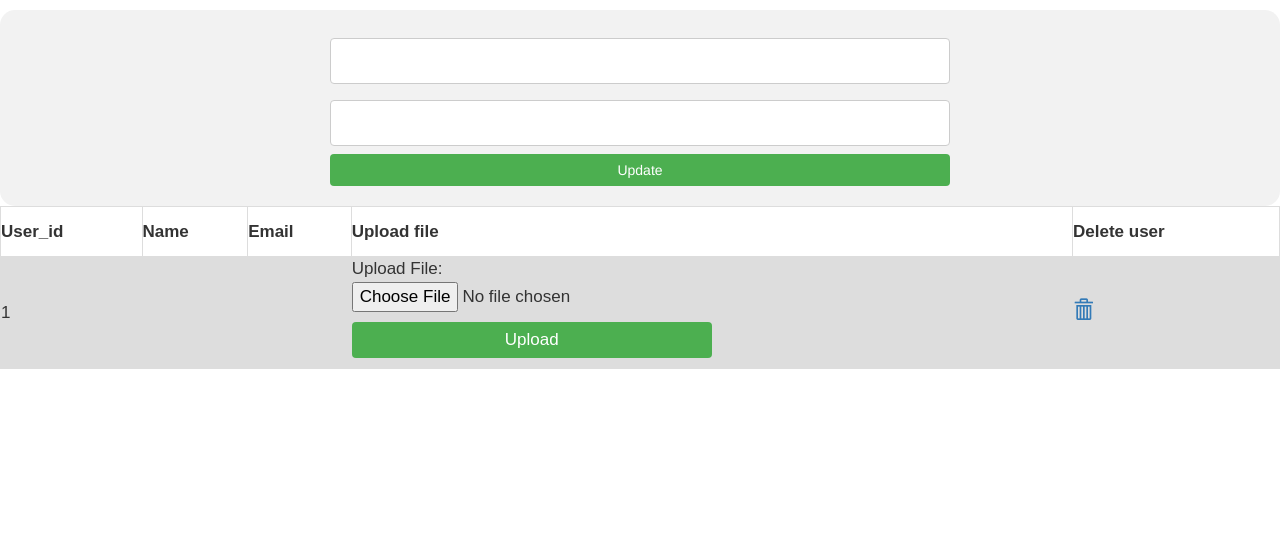
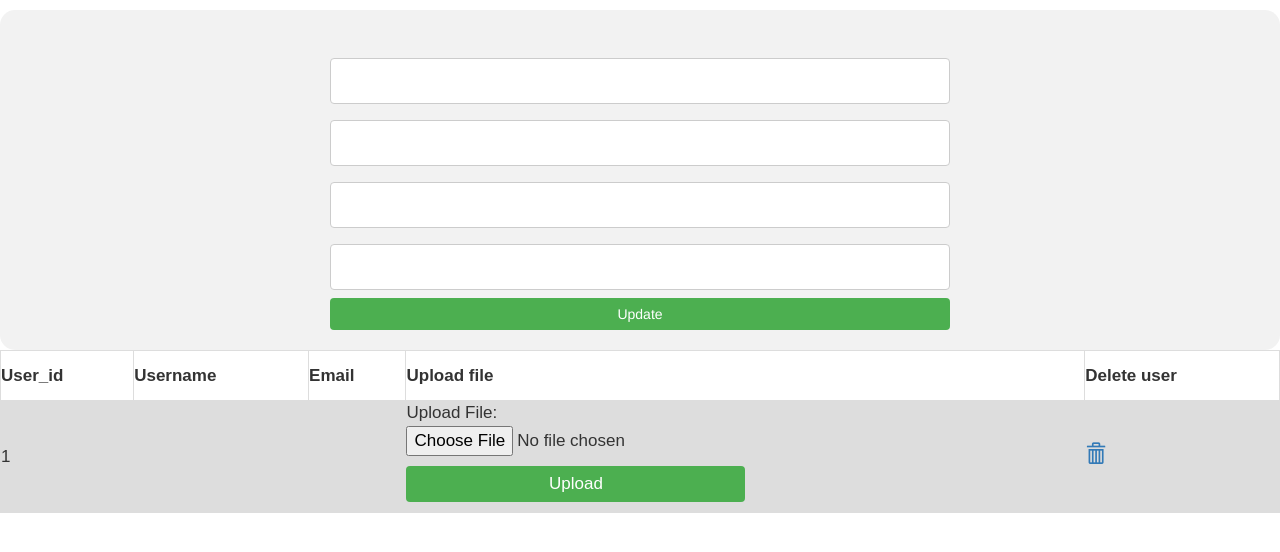
Before and after one commit to Aliasghar-Salimi/flask-web-project, a Flask app: page /fetch-update/1/ in a window 1280 px wide. Shown: the part 189-741 px from the top of the page. Run offline with Flask 3, Linux system fonts and the light colour scheme; data that the repository does not hold is empty; some libraries are stand-ins or nearby versions.

Commit message:
now we can edit first name, last name, username, and email

```diff
--- a/project/templates/edit.html
+++ b/project/templates/edit.html
@@ -2,29 +2,32 @@
 {% block content %}
     <div>
         <form method="POST" action="/update">
-            <input type="text" id="name" name="name" value="{{ user[0] }}"><br>
-            <input type="text" id="email" name="email" value="{{ user[1] }}"><br>
+            <input type="hidden" id="user_id" name="user_id" value="{{ id }}"><br>
+            <input type="text" id="first_name" name="first_name" value="{{ user[0] }}"><br>
+            <input type="text" id="last_name" name="last_name" value="{{ user[1] }}"><br>
+            <input type="text" id="username" name="username" value="{{ user[2] }}"><br>
+            <input type="text" id="email" name="email" value="{{ user[3] }}"><br>
             <input type="submit" value="Update">
         </form>
     </div>
     <table>
         <tr>
             <th>User_id</th>
-            <th>Name</th>
+            <th>Username</th>
             <th>Email</th>
             <th>Upload file</th>
             <th>Delete user</th>
         </tr>
         <tr>
             <td>{{ id }}</td>
-            <td>{{ user[0] }}</td>
-            <td>{{ user[1] }}</td>
+            <td>{{ user[2] }}</td>
+            <td>{{ user[3] }}</td>
             <td><p>Upload File: <input type = "file" name = "filename" /></p>
                 <p><input type = "submit" value = "Upload" /></p>
             </td>
             <td>
                 <a href="/delete-user/{{id}}/" class = "sli glyphicon glyphicon-trash" style="font-size:20px;"> </a>
             </td>
-            </tr>
+        </tr>
     </table>
 {% endblock %}
```
